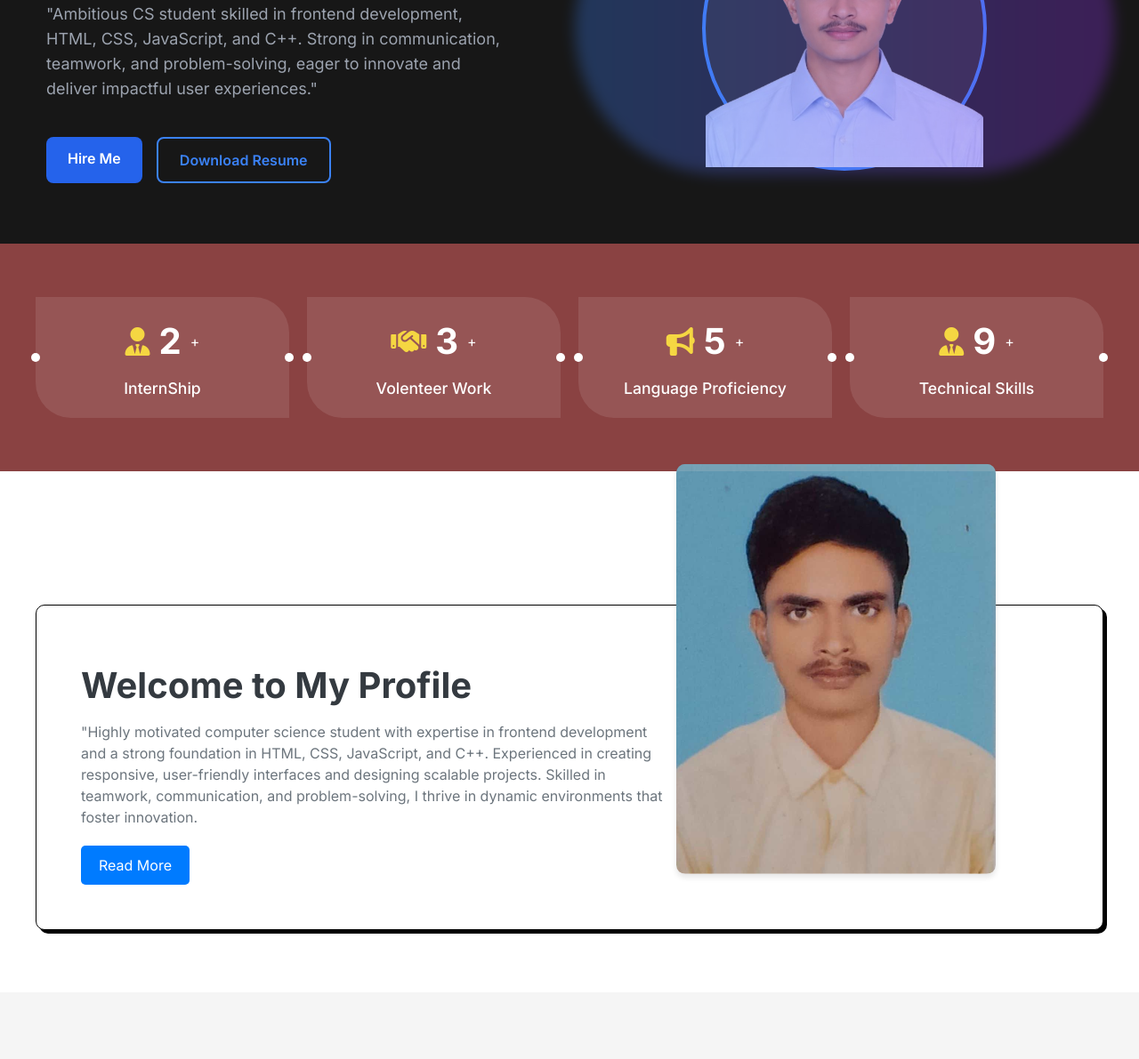
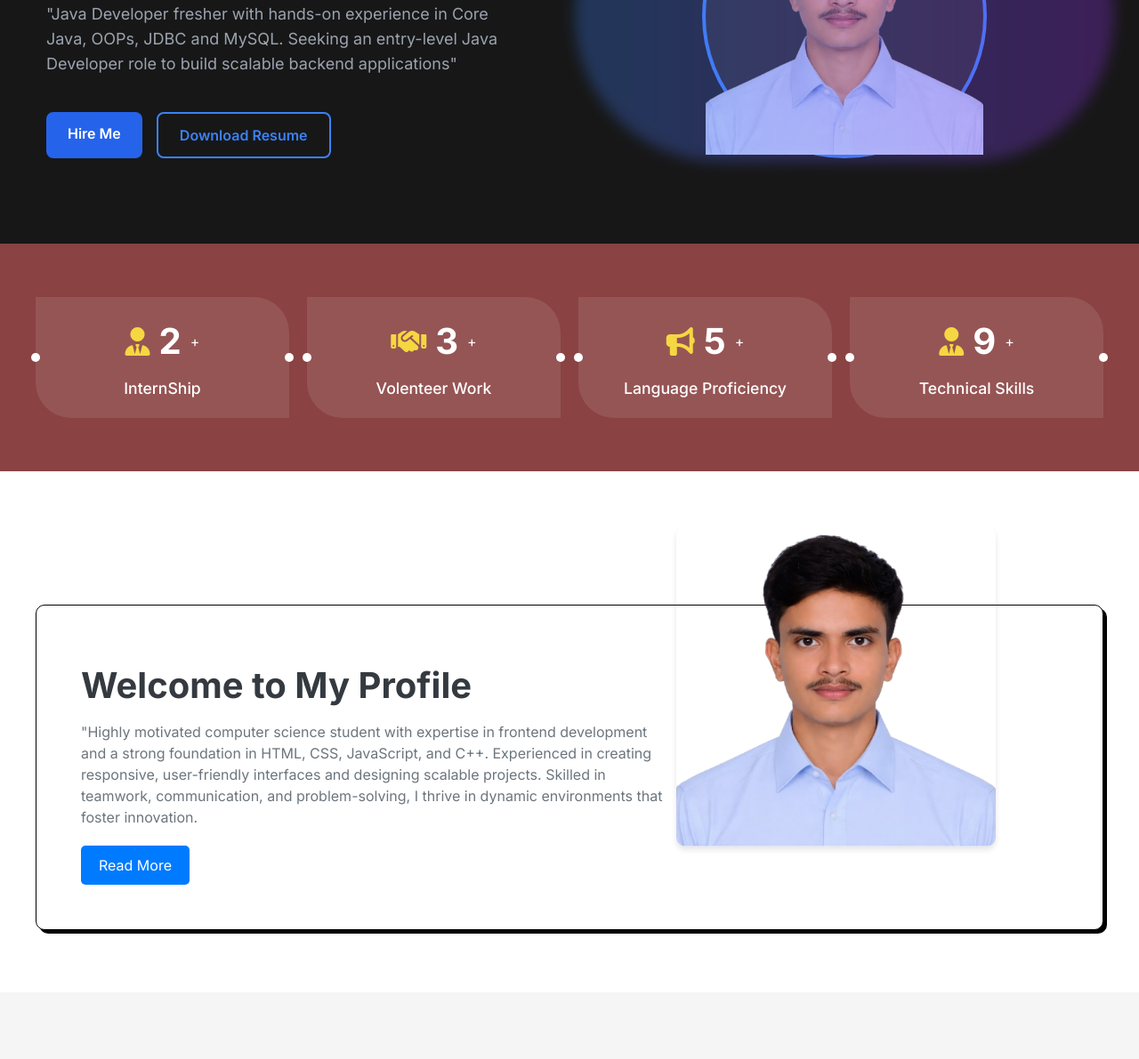
Before and after one commit to Anandswaroop2004/anand-swaroop-portfolio, a website: page index.html in a window 1280 px wide. Shown: the part 290-1481 px from the top of the page at 89% size. Drawn offline with nearby package versions, Linux system fonts and the light colour scheme; placeholder pictures from the web are drawn by us.

Commit message:
Update index.html

```diff
--- a/index.html
+++ b/index.html
@@ -848,8 +848,8 @@
             Innovation & Entrepreneurship Catalyst
           </p> -->
           <p class="text-gray-400 text-lg max-w-lg">
-            "Ambitious CS student skilled in frontend development, HTML, CSS, JavaScript, and C++. Strong in
-            communication, teamwork, and problem-solving, eager to innovate and deliver impactful user experiences."
+            "Java Developer fresher with hands-on experience in Core Java, OOPs, JDBC and MySQL. Seeking an entry-level Java
+Developer role to build scalable backend applications"
           </p>
           <div class="flex gap-4 pt-4">
             <a href="#contact"
@@ -1024,8 +1024,8 @@
       projects while honing my skills. My goal is to drive efficiency and deliver exceptional results, combining
       creativity with technical expertise to excel in the ever-evolving field of software development."</p>
   </div>
-  <div class="image-container mb-5">
-    <img src="me.jpg" alt="Professional photo of user">
+  <div class="image-container">
+    <img src="Anand_Swaroop-removebg-preview.png" alt="Professional photo of user">
   </div>
 </div>
 
```
